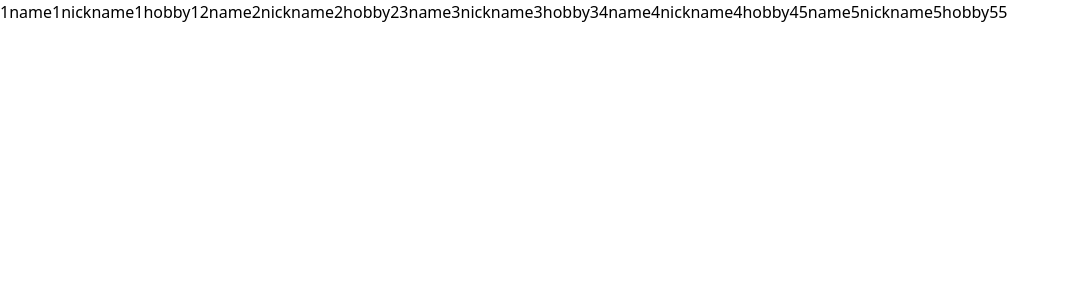
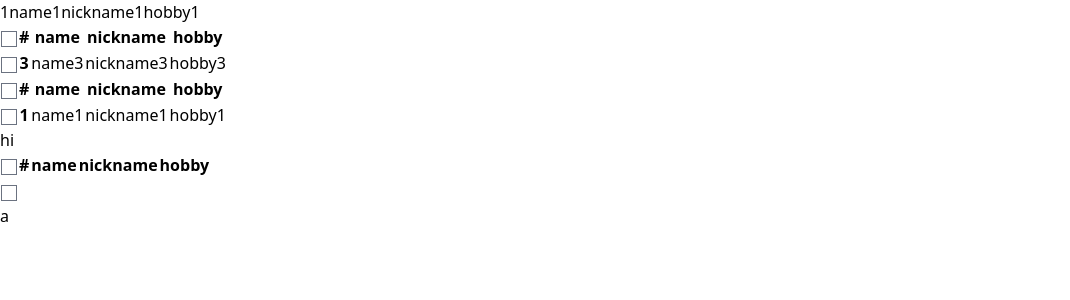
Before and after one commit to obov/awesome, a Next.js app: page /check in a window 1280 px wide. Shown: the top 300 px of the page, without its empty margins (0-1070 px from the left). Built offline with nearby package versions, Linux system fonts and the light colour scheme.

Commit message:
6th commti

```diff
--- a/components/accountContent.tsx
+++ b/components/accountContent.tsx
@@ -1,10 +1,8 @@
 import { ChangeEvent, useState, useEffect, ChangeEventHandler } from "react";
 import { MakeTable, dataCheckable } from "./hooks/table2";
 import { makeTapView } from "./hooks/tap";
-import sorter from "./sortDetails";
-// interface ChangeEvent extends Event {
-//   target: HTMLInputElement & EventTarget;
-// }
+import sorter from "./sortDetails2";
+
 export default function Content() {
   const [txtData, setTxtData] = useState([[]] as string[][]);
   const [isUpload, setIsUpload] = useState(false);
@@ -43,17 +41,11 @@ export default function Content() {
     boxCls: ["text-red-200"],
     checkedDataCls: ["shadow", "shadow-slate-400", "rounded-xl"],
   };
-  let accountData = MakeTable({ ...dataConfig, datas: txtData });
+  const accountData = MakeTable({ ...dataConfig, datas: txtData });
 
-  const [deposit, withdraw] = [
-    { head: "출금액(원)", type: "equal", val: "0" },
-    {
-      head: "입금액(원)",
-      type: "equal",
-      val: "0",
-    },
-  ].map((e) => sorter({ txtData, headers, condition: e }));
-  const[deposit1,deposit2] = [
+  const {sortedDatas:[deposit],notSorted:withdraw} = sorter({ txtData, headers, condition: [{ head: "출금액(원)", type: "equal", val: "0" }]})
+
+  const dp = [
     {
       head: "처리점",
       type: "equal",
@@ -64,59 +56,107 @@ export default function Content() {
       type: "equal",
       val: "송림동",
     }
-  ].map((e) => sorter({ txtData:deposit.sorted, headers, condition: e }))
-  const [withdraw1,withdraw2] = [
+  ]
+  const dpsort = sorter({ txtData:deposit, headers, condition: dp })
+
+  const wd = [
     {
-      head: "처리점",
+      head: "출금계좌메모",
       type: "equal",
-      val: "수신상",
+      val: ["화수방아간","홈마트　송림점","강동수산","인농177번상회","청우상회72","화도정육점","중앙떡집"],
     },
     {
-      head: "처리점",
+      head: "적요",
       type: "equal",
-      val: "대방로",
+      val: ["CMS 공동","FBS출금"],
     },
-  ].map((e) => sorter({ txtData:withdraw.sorted, headers, condition: e }))
-  const [depositData,withdrawData,depositData1,depositData2,withdrawData1,withdrawData2] =
-  [deposit,withdraw,deposit1,deposit2,withdraw1,withdraw2].map((e)=>MakeTable({ ...dataConfig, datas:e.sorted}));
+    {
+      head: "의뢰인/수취인",
+      type: "equal",
+      val: ["홈마트송림점","화도정육점","이삭토스트","에그드랍신포점","신라반점"],
+    },
+    {
+      head: "적요",
+      type: "equal",
+      val: ["공과금","지로출금"],
+    },
+    {
+      head: "출금계좌메모",
+      type: "include",
+      val: ["급여","퇴직적립금"],
+    },
+  ]
+  const wdsort = sorter({ txtData:withdraw, headers, condition: wd })
+  const dpTable = [...dpsort.sortedDatas,dpsort.notSorted].map((e)=>MakeTable({ ...dataConfig, datas:e}))
+  const wdTable = [...wdsort.sortedDatas,wdsort.notSorted].map((e)=>MakeTable({ ...dataConfig, datas:e}))
+  const [depositData,withdrawData] =
+  [deposit,withdraw].map((e)=>MakeTable({ ...dataConfig, datas:e}));
   const [depositTapview, withdrawTapview] = [
     [
       {
         name: "입금전체",
+        nameCls: ["m-0.5","p-0.5"],
         content: depositData.tableContent,
       },
       {
         name: "노원종",
-        content: depositData1.tableContent,
+        nameCls: ["m-0.5","p-0.5"],
+        content: dpTable[0].tableContent,
       },
       {
         name: "송림동",
-        content: depositData2.tableContent,
+        nameCls: ["m-0.5","p-0.5"],
+        content: dpTable[1].tableContent,
+      },
+      {
+        name: "미분류",
+        nameCls: ["m-0.5","p-0.5"],
+        content: dpTable[2].tableContent,
       },
     ],
     [
       {
-        name: "출금전체",
+        name: <div>{"출금전체 ( )"}</div>,
+        nameCls: ["m-0.5","p-0.5"],
         content: withdrawData.tableContent,
       },
       {
-        name: "임요한",
-        content: withdrawData1.tableContent,
+        name: <div>{"생계비 ( )"}</div>,
+        nameCls: ["m-0.5","p-0.5"],
+        content:wdTable[0].tableContent,
       },
       {
-        name: "문서연",
-        content: withdrawData2.tableContent,
+        name:  <div>{"정기출금 ( )"}</div>,
+        nameCls: ["m-0.5","p-0.5"],
+        content:wdTable[1].tableContent,
+      },
+      {
+        name: <div>{"공과금 ( )"}</div>,
+        nameCls: ["m-0.5","p-0.5"],
+        content: wdTable[2].tableContent,
+      },
+      {
+        name: <div>{"급여 ( )"}</div>,
+        nameCls: ["m-0.5","p-0.5"],
+        content: wdTable[3].tableContent,
+      },
+      {
+        name: <div>{"미분류 ( )"}</div>,
+        nameCls: ["m-0.5","p-0.5"],
+        content: wdTable[5].tableContent,
       },
     ]
-  ].map((e)=> makeTapView({taps:e}))
+  ].map((e)=> makeTapView({taps:e,selectedCls: ["font-semibold"]}))
   const tapView = makeTapView({
     taps: [
       {
         name: "전체",
+        nameCls: ["m-0.5","p-0.5"],
         content: accountData.tableContent,
       },
       {
         name: "입금",
+        nameCls: ["m-0.5","p-0.5"],
         content: (
           <>
             <div>{depositTapview.button}</div>
@@ -126,6 +166,7 @@ export default function Content() {
       },
       {
         name: "출금",
+        nameCls: ["m-0.5","p-0.5"],
         content: (
           <>
             <div>{withdrawTapview.button}</div>
@@ -134,6 +175,7 @@ export default function Content() {
         ),
       },
     ],
+    selectedCls: ["font-semibold"]
   });
   return (
     <>
@@ -144,8 +186,7 @@ export default function Content() {
         accept="text/plain"
         onChange={(e) => handleChange(e)}
       />
-      <div>{deposit.meta.sorts}</div>
-      <div>{deposit.meta.counts}</div>
+
       <div>{isUpload && tapView.button}</div>
 
       <div>{isUpload && tapView.view}</div>
--- a/components/checkContent.tsx
+++ b/components/checkContent.tsx
@@ -1,8 +1,18 @@
-import sorter from './sortDetails'
+import sorter from './sortDetails2'
+import sorter2 from "./sortDetails";
+import { MakeTable, dataCheckable } from "./hooks/table2";
+import { useState } from 'react';
+import {makeTapView} from './hooks/tap'
 export default function check() {
   const checkhead = [
     '#','name','nickname','hobby'
   ]
+  const dataConfig = {
+    headers :checkhead ,
+    checkable: true,
+    boxCls: ["text-red-200"],
+    checkedDataCls: ["shadow", "shadow-slate-400", "rounded-xl"],
+  }
   const checkdata = [
     ['1','name1','nickname1','hobby1'],
     ['2','name2','nickname2','hobby2'],
@@ -10,14 +20,34 @@ export default function check() {
     ['4','name4','nickname4','hobby4'],
     ['5','name5','nickname5','hobby5'],
   ]
-  const checkSort = sorter({txtData:checkdata,headers:checkhead,condition:{
-    head:'nickname',type:'include',val:'nickname'
-  }})
+  const [data,setData]=useState(checkdata)
+  const handleClick= () => {
+    setData((current)=>(current.concat([current.length+'','name','nick','hob'])))
+  }
+  const checkSort = sorter({txtData:data,headers:checkhead,condition:[
+    {
+      head:'#',type:'include',val:'1'
+    },
+    {
+      head:'#',type:'include',val:'3'
+    },
+  ]})
+  const table = checkSort.sortedDatas.map((e)=>MakeTable({...dataConfig,datas:e}))
+  const table2 = MakeTable({...dataConfig,datas:[[]]})
+  const tv = makeTapView({
+    taps:[{ name:'hi',content:table2.tableContent}]
+  })
+  console.log(table2)
   return (
     <div>
-      {checkSort.sorted}
-      {checkSort.meta.counts}
-
+      {checkSort.sortedDatas[0][0]}
+      {console.log(checkSort)}
+      {console.log(table)}
+      {table[1].tableContent}
+      {table[0].tableContent}
+      {tv.button}
+      {tv.view}
+      <button onClick={handleClick}>a</button>
     </div>
   )
 }
--- a/components/hooks/table2.tsx
+++ b/components/hooks/table2.tsx
@@ -12,6 +12,7 @@ export interface dataCheckable extends dataClassed {
 }
 
 export const MakeTable = (data: dataCheckable) => {
+  if(data===undefined) return { tableContent:<>data?</> }
   const {
     tableCls,
     theadCls,
@@ -31,7 +32,7 @@ export const MakeTable = (data: dataCheckable) => {
     boxCls,
     checkedDataCls,
   ].map((cls) => cls?.join(" "));
-  const allID = datas?.map((row) => row[0])??0;
+  const allID = datas.map((row) => row[0])??[];
   const [checkedID, setCheckedID] = useState([] as string[]);
   const handleCheckAll = () => {
     if (checkedID.length !== allID.length)
--- a/components/sortDetails.tsx
+++ b/components/sortDetails.tsx
@@ -1,59 +1,59 @@
 export default function sorter (dataForSort:{txtData: any[][],headers:string[],condition:{head:string, type:string, val:string|string[]}}) {
   let {txtData, headers, condition} = dataForSort
-  const meta = { condition, counts:0 ,sorts:[] as number[]}
+  const meta = { condition, counts:0 ,sorts:[] as string[]}
   if(txtData===undefined||txtData[0].length===0) return ({sorted:[[]],meta})
   const {head,type,val} = condition
-  const whenDataSort = (index:number) => {
+  const whenDataSort = (id:string) => {
     meta.counts += 1
-    meta.sorts.push(index)
+    meta.sorts.push(id)
   }
   const indexofHead = headers.indexOf(head)
   let sorted = [[]] as any[][]
   switch (type) {
-    case "include":
+    case "include": // switch for type
       switch (typeof val){
-        case "string":
+        case "string": // switch for typeof val
           sorted = (
-            txtData.filter((row,index) => {
+            txtData.filter((row) => {
               const result = row[indexofHead].includes(val)
               if(result) {
-                whenDataSort(index)
+                whenDataSort(row[0])
               }
               return result
             })
           )
           break;
-        default :
+        default : // switch for typeof val is Array
           sorted = (
-            txtData.filter((row,index) => (val.some((e) => {
+            txtData.filter((row) => (val.some((e) => {
               const result = row[indexofHead].includes(e)
               if(result ) {
-                whenDataSort(index)
+                whenDataSort(row[0])
               }
               return result
             })))
           )
       }
       break;
-    case "equal":
+    case "equal": // switch for type
       switch (typeof val){
-        case "string":
+        case "string": // switch for typeof val
           sorted =  (
-            txtData.filter((row,index) => {
+            txtData.filter((row) => {
               const result = row[indexofHead] === val
               if(result) {
-                whenDataSort(index)
+                whenDataSort(row[0])
               }
               return result
             })
           );
           break;
-        default :
+        default : // switch for typeof val is Array
           sorted = (
-            txtData.filter((row,index) => {
+            txtData.filter((row) => {
               const result = val.some((e) => row[indexofHead] === e)
               if(result) {
-                whenDataSort(index)
+                whenDataSort(row[0])
               }
               return result
             })
--- /dev/null
+++ b/components/sortDetails2.tsx
@@ -0,0 +1,79 @@
+export default function sorter (dataForSort:{txtData: any[][],headers:string[],condition:{head:string, type:string, val:string|string[]}[]}) {
+  let {txtData, headers, condition} = dataForSort
+  const meta = condition.map((con)=>({...con, counts:0 ,sorts:[] }))
+  const emptySorted = new Array(condition.length).fill([[]])
+  let sortedDatas =[]
+  if(txtData===undefined||txtData[0].length===0) return ({sortedDatas:emptySorted,meta,notSorted:[[]]})
+  const whenDataSort = (index:number,id:string) => {
+    meta[index].counts += 1
+    meta[index].sorts.push(id)
+  }
+
+  let notSorted = [] as any[]
+  const sorting = (txtData,{head,type,val},index)=> {
+    const indexofHead = headers.indexOf(head)
+    notSorted=[]
+    let sorted = [] as any[]
+    switch (type) {
+      case "include": // switch for type
+        switch (typeof val){
+          case "string": // switch for typeof val
+            txtData.forEach((row) => {
+              const bool = row[indexofHead].includes(val)
+              if ( bool ) {
+                whenDataSort(index,row[0])
+                sorted.push(row)
+              } else {
+                notSorted.push(row)
+              }
+            })
+            break;
+          default : // switch for typeof val is Array
+            txtData.forEach((row) => {
+              const bool = val.some((e) => row[indexofHead].includes(e))
+              if ( bool ) {
+                whenDataSort(index,row[0])
+                sorted.push(row)
+              } else {
+                notSorted.push(row)
+              }
+            })
+
+        }
+        break;
+      case "equal": // switch for type
+        switch (typeof val){
+          case "string": // switch for typeof val
+            txtData.forEach((row) => {
+              const bool = row[indexofHead]===val
+              if ( bool ) {
+                whenDataSort(index,row[0])
+                sorted.push(row)
+              } else {
+                notSorted.push(row)
+              }
+            })
+            break;
+          default : // switch for typeof val is Array
+            txtData.forEach((row) => {
+              const bool = val.some((e) => row[indexofHead]===e)
+              if ( bool ) {
+                whenDataSort(index,row[0])
+                sorted.push(row)
+              } else {
+                notSorted.push(row)
+              }
+            })
+        }
+    }
+    return sorted
+  }
+
+  condition.forEach( (condi,index) => {
+    sortedDatas.push( sorting(index===0?txtData:notSorted,condi,index))
+    //
+  })
+  return {
+    sortedDatas, notSorted , meta
+  }
+}
--- a/package.json
+++ b/package.json
@@ -9,6 +9,7 @@
     "lint": "next lint"
   },
   "dependencies": {
+    "@tailwindcss/forms": "^0.5.0",
     "next": "^12.1.4",
     "react": "^18.0.0-rc.3",
     "react-dom": "^18.0.0-rc.3"
--- a/tailwind.config.js
+++ b/tailwind.config.js
@@ -6,5 +6,5 @@ module.exports = {
   theme: {
     extend: {},
   },
-  plugins: [],
+  plugins: [require("@tailwindcss/forms")],
 }
```
Also changed, not shown: components/sortObj.tsx (added), 1 other file (tests, documents, lock files or other folders).
